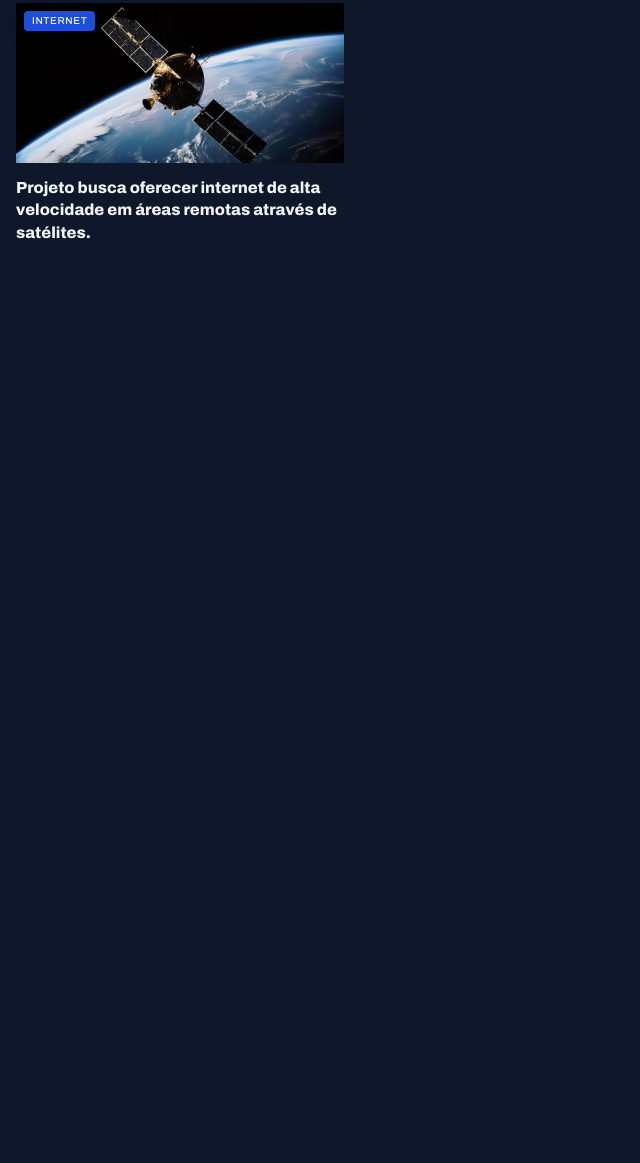
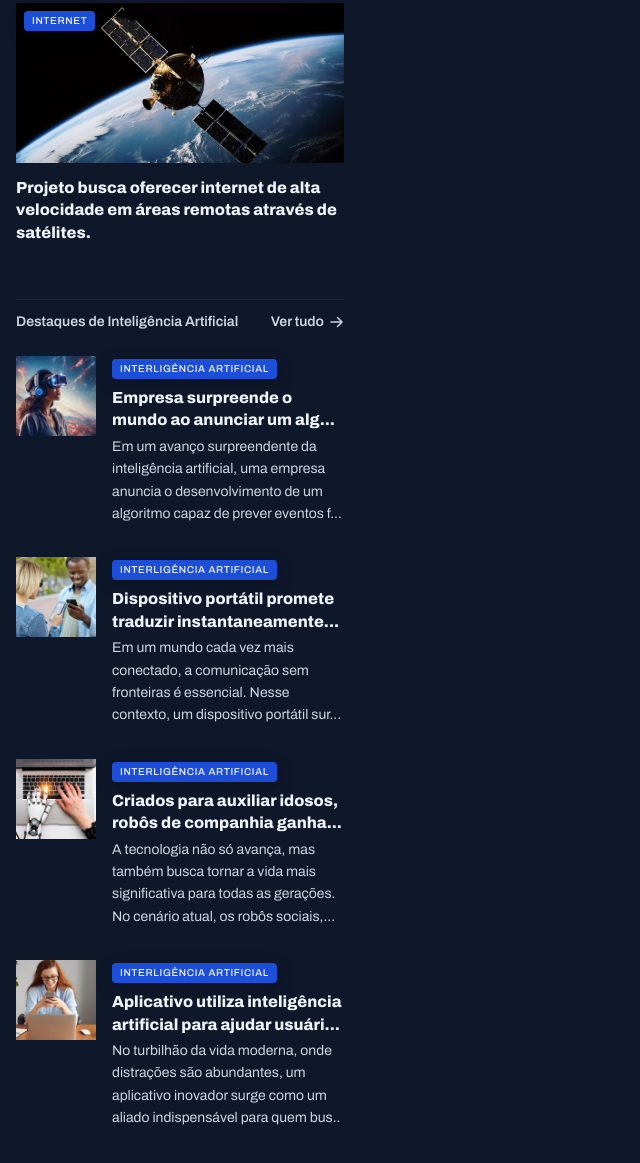
Before and after one commit to arturtinoco/pagina-de-noticias, a plain HTML site: page index.html in a window 1280 px wide. Shown: the part 2302-3465 px from the top of the page, without its empty margins (0-640 px from the left). Before the commit the page ends 2625 px from the top, so only its background shows below. Drawn offline with Linux system fonts and the light colour scheme.

Commit message:
Add AI-featured section

```diff
--- a/index.html
+++ b/index.html
@@ -139,6 +139,67 @@
                 </figure>
             </div>
         </section>
+
+        <section class="grid" id="ai-featured">
+            <header class="flex align-center">
+                <h3 class="heading-span">Destaques de Inteligência Artificial</h3>
+
+                <a href="#" class="flex align-center">
+                    Ver tudo
+                    <span></span>
+                </a>
+            </header>
+
+            <div class="flex align-center">
+                <article class="flex">
+                    <img src="assets/images/Image 10.png" alt="">
+
+                    <div>
+                        <span class="tag">Interligência Artificial</span>
+                        <h2 class="text-xl">Empresa surpreende o mundo ao anunciar um alg...</h2>
+                        <p class="text-s">
+                            Em um avanço surpreendente da inteligência artificial, uma empresa anuncia o desenvolvimento de um algoritmo capaz de prever eventos f...
+                        </p>
+                    </div>
+                </article>
+
+                <article class="flex">
+                    <img src="assets/images/Image 11.png" alt="">
+
+                    <div>
+                        <span class="tag">Interligência Artificial</span>
+                        <h2 class="text-xl">Dispositivo portátil promete traduzir instantaneamente...</h2>
+                        <p class="text-s">
+                            Em um mundo cada vez mais conectado, a comunicação sem fronteiras é essencial. Nesse contexto, um dispositivo portátil sur...
+                        </p>
+                    </div>
+                </article>
+
+                <article class="flex">
+                    <img src="assets/images/Image 12.png" alt="">
+
+                    <div>
+                        <span class="tag">Interligência Artificial</span>
+                        <h2 class="text-xl">Criados para auxiliar idosos, robôs de companhia ganha...</h2>
+                        <p class="text-s">
+                            A tecnologia não só avança, mas também busca tornar a vida mais significativa para todas as gerações. No cenário atual, os robôs sociais,...
+                        </p>
+                    </div>
+                </article>
+
+                <article class="flex">
+                    <img src="assets/images/Image 13.png" alt="">
+
+                    <div>
+                        <span class="tag">Interligência Artificial</span>
+                        <h2 class="text-xl">Aplicativo utiliza inteligência artificial para ajudar usuári...</h2>
+                        <p class="text-s">
+                            No turbilhão da vida moderna, onde distrações são abundantes, um aplicativo inovador surge como um aliado indispensável para quem bus..
+                        </p>
+                    </div>
+                </article>
+            </div>
+        </section>
     </main>
 </body>
 </html>
--- a/styles/sections.css
+++ b/styles/sections.css
@@ -95,6 +95,7 @@ section header {
                 position: absolute;
                 left: .5rem;
                 top: .5rem;
+                margin: 0;
             }
 
             & img {
@@ -110,3 +111,30 @@ section header {
         }
     }
 }
+
+#ai-featured {
+    gap: 1.5rem;
+
+    & div {
+        flex-direction: column;
+        gap: 2rem;
+
+        & article {
+            gap: 1rem;
+
+            & img {
+                width: 5rem;
+                height: 5rem;
+                object-fit: cover;
+            }
+
+            & h2 {
+                margin-bottom: .25rem;
+            }
+
+            & p {
+                color: var(--text-color-secondary);
+            }
+        }
+    }
+}
```
